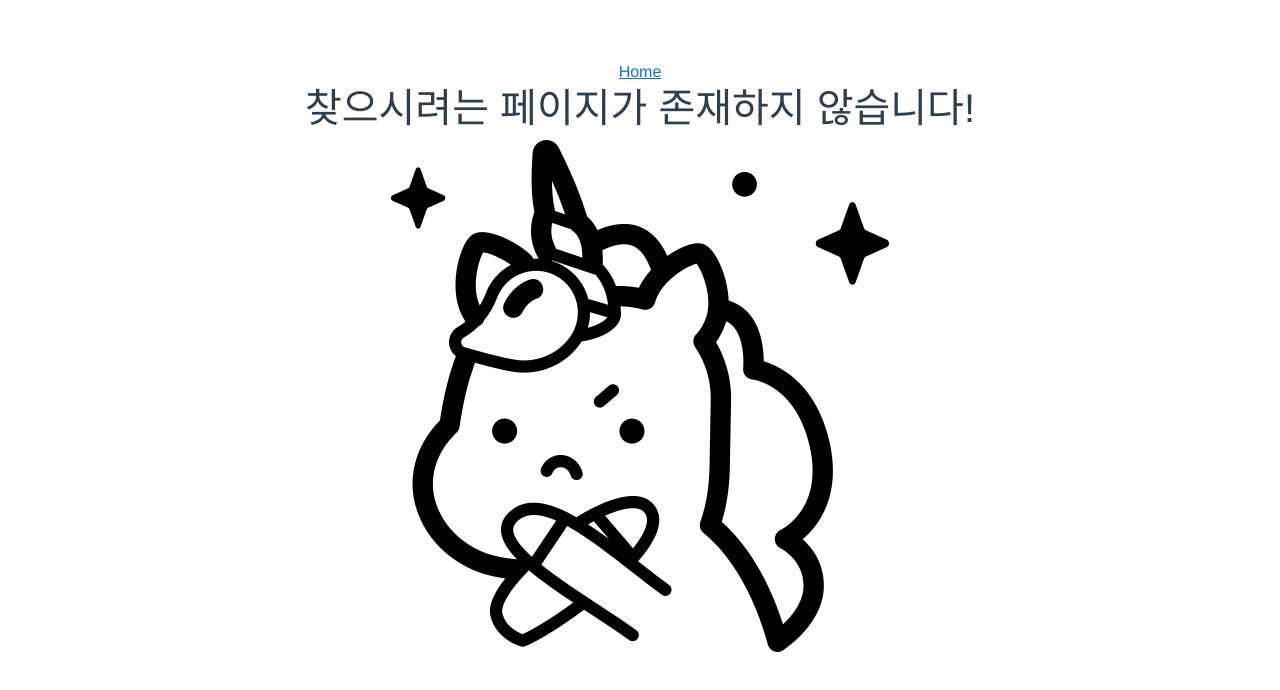
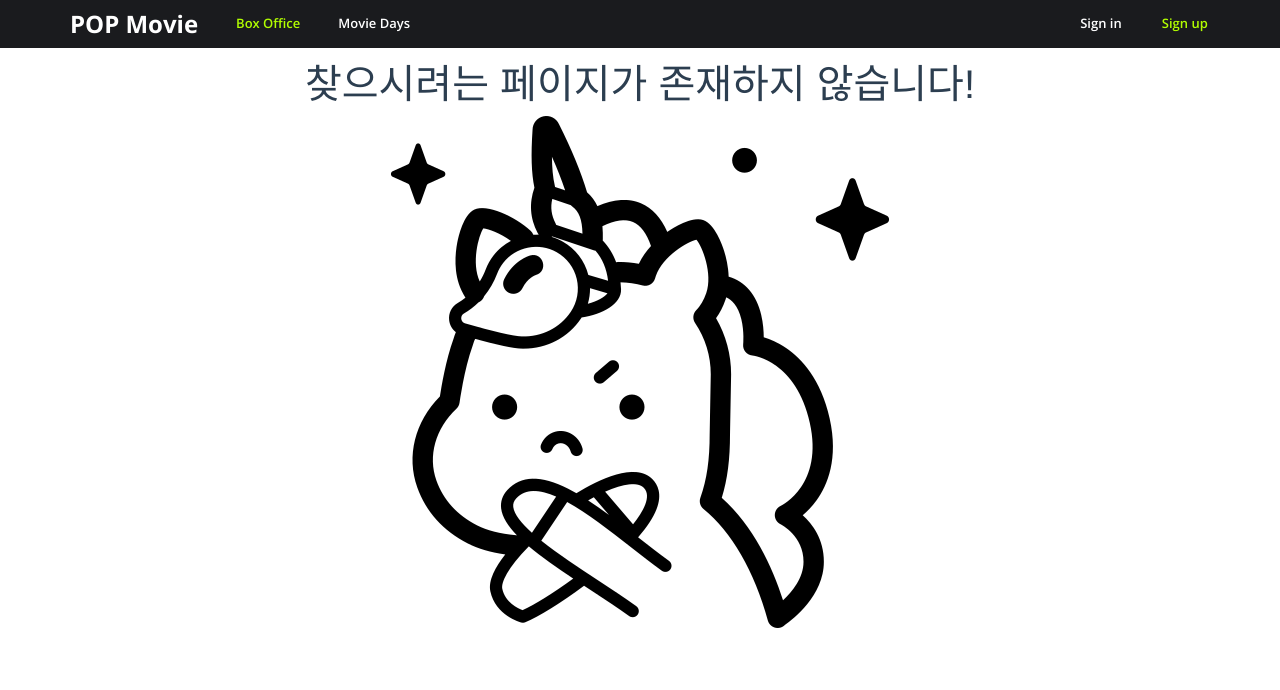
Before and after one commit to SingTheCode/POP-Movie, a Vue app in the folder client/: page / in a window 1280 px wide. Shown: the top 690 px of the page. Built offline with nearby package versions, Linux system fonts and the light colour scheme.

Commit message:
feat: NavBar 개발을 완료한다

```diff
--- a/client/src/App.vue
+++ b/client/src/App.vue
@@ -1,11 +1,22 @@
 <template>
   <div id="app">
-    <nav>
-      <RouterLink to="/">Home</RouterLink>
-    </nav>
+    <NavBar></NavBar>
     <RouterView></RouterView>
   </div>
 </template>
+
+<script>
+import NavBar from "@/components/NavBar";
+
+export default {
+  name: 'App',
+  components: {
+    NavBar,
+  },
+  computed: {
+  }
+}
+</script>
 
 <style>
 #app {
--- /dev/null
+++ b/client/src/components/NavBar.vue
@@ -0,0 +1,102 @@
+<template>
+  <div id="navbar">
+    <ul>
+      <div id="left-li">
+        <li @click="selectPage"><RouterLink to="/" id="logo">POP Movie</RouterLink></li>
+        <li id="box-office" @click="selectPage"><RouterLink to="/" :class="{selected: isBoxOfficeSelected}">Box Office</RouterLink></li>
+        <li id="movie-days" @click="selectPage"><RouterLink to="/moviedays" :class="{selected: isMovieDaysSelected}">Movie Days</RouterLink></li>
+      </div>
+      <div id="right-li">
+        <li>Sign in</li>
+        <li id="sign-up">Sign up</li>
+      </div>
+    </ul>
+
+  </div>
+</template>
+
+<script>
+export default {
+  name: "NavBar",
+  data: function () {
+    return {
+      selected: 'selected',
+      isBoxOfficeSelected: true,
+      isMovieDaysSelected: false,
+    }
+  },
+  methods: {
+    selectPage: function () {
+      const url = window.location.pathname;
+
+      if (url === "/") {
+        this.isBoxOfficeSelected = true;
+        this.isMovieDaysSelected = false;
+      }
+
+      if (url === "/moviedays") {
+        this.isMovieDaysSelected = true;
+        this.isBoxOfficeSelected = false;
+      }
+    }
+  }
+}
+</script>
+
+<style scoped>
+  #navbar {
+    position: fixed;
+    top: 0;
+    padding: 0 2rem;
+    width: 100%;
+    height: 3rem;
+    background-color: #1A1B1E;
+    color: white;
+  }
+
+  ul {
+    display: flex;
+    justify-content: space-between;
+    align-items: center;
+    padding: 0;
+    height: 100%;
+  }
+
+  #left-li {
+    display: flex;
+    justify-content: space-evenly;
+    align-items: center;
+    width: 26rem;
+  }
+
+  #right-li {
+    display: flex;
+    justify-content: space-evenly;
+    width: 13rem;
+  }
+
+  li {
+    font-family: 'Open Sans', sans-serif;
+    font-weight: 600;
+    font-size: small;
+    list-style-type: none;
+  }
+
+  li > a {
+    color: white;
+    text-decoration: none;
+  }
+
+  #logo {
+    font-weight: 700;
+    font-size: x-large;
+  }
+
+  #sign-up {
+    color: #B1FD00;
+  }
+
+  .selected {
+    color: #B1FD00;
+  }
+</style>
```
